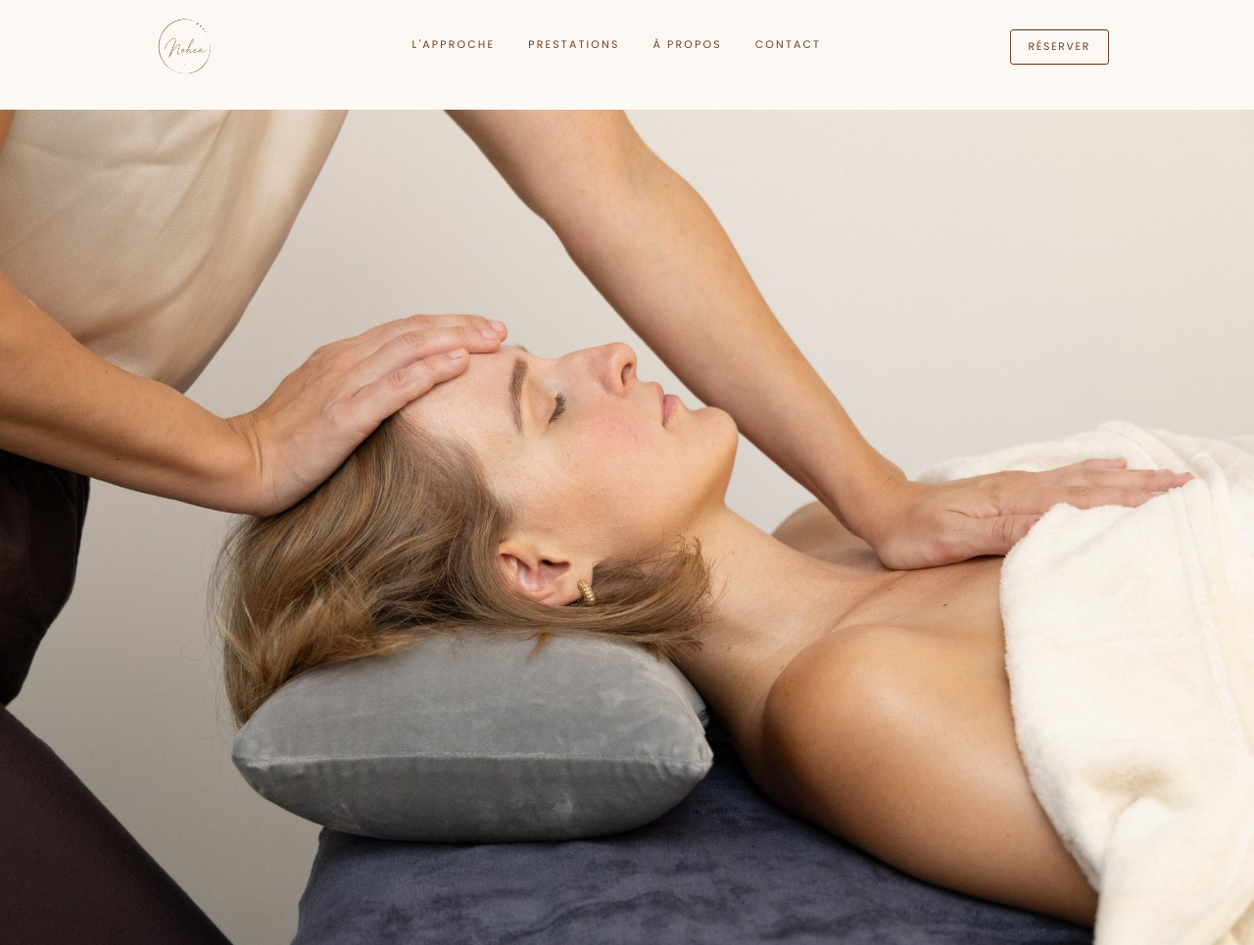
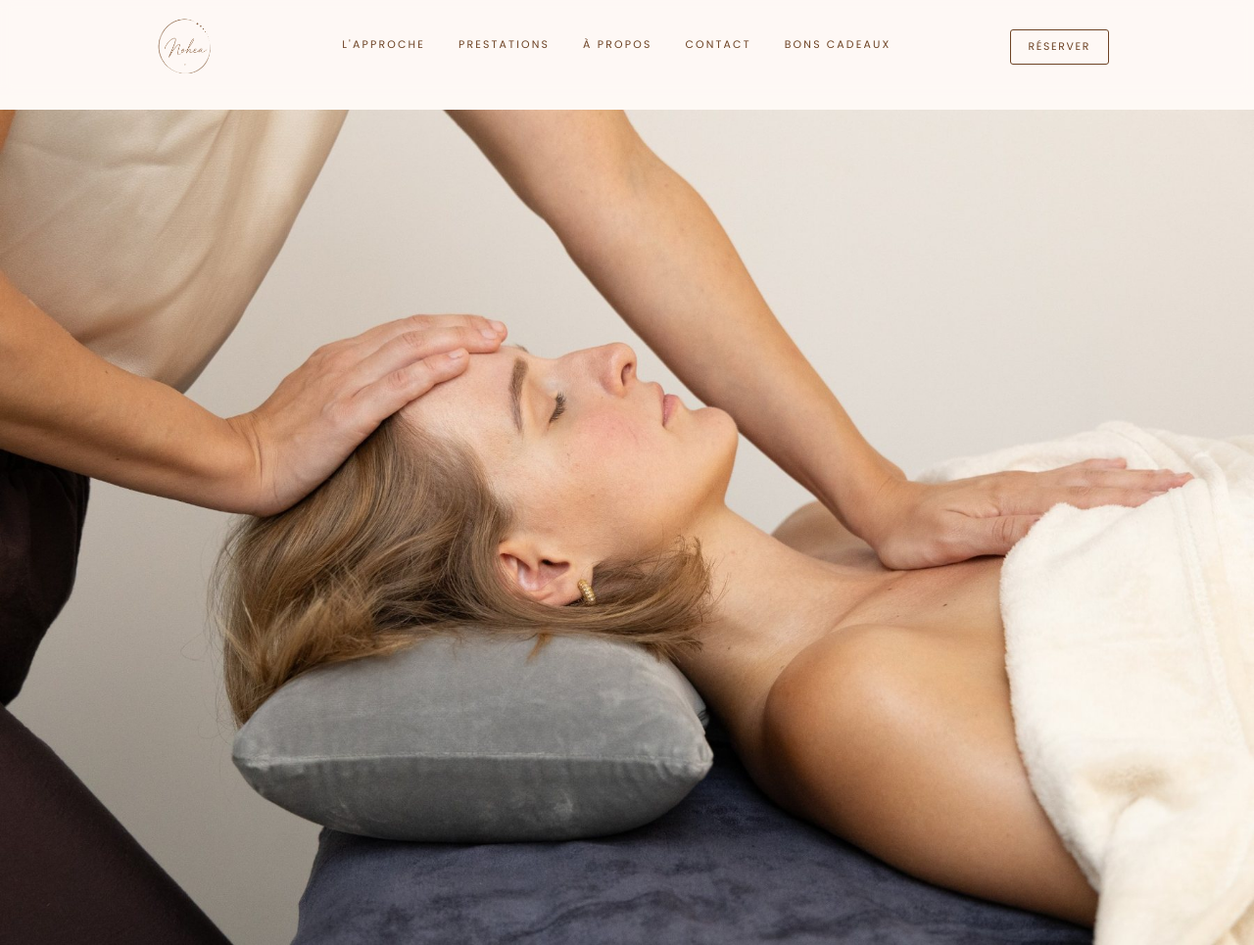
Before and after one commit to noheamassages/nohea-site, a plain HTML site: page index.html in a window 1280 px wide. Shown: the top 965 px of the page at 98% size. Drawn offline with Linux system fonts and the light colour scheme.

Commit message:
Add "Bons cadeaux" nav link to Fresha gift card page
Co-Authored-By: Claude Sonnet 5 <noreply@anthropic.com>
Claude-Session: https://claude.ai/code/session_01FW5peMeRaLFNe2HwnZHD5d

```diff
--- a/index.html
+++ b/index.html
@@ -433,6 +433,7 @@
         <a href="#services">Prestations</a>
         <a href="#about">À propos</a>
         <a href="#contact">Contact</a>
+        <a href="https://l.fresha.com/38s3yrx97" target="_blank" rel="noopener">Bons cadeaux</a>
       </nav>
       <a class="nav-cta" href="https://www.fresha.com/book-now/nohea-di6z0quc/services?lid=3180996&eid=5549410&share=true&pId=3077017" target="_blank" rel="noopener">Réserver</a>
       <button class="nav-toggle" id="navToggle" aria-label="Ouvrir le menu" aria-expanded="false" aria-controls="mobileMenu">
@@ -444,6 +445,7 @@
       <a href="#services">Prestations</a>
       <a href="#about">À propos</a>
       <a href="#contact">Contact</a>
+      <a href="https://l.fresha.com/38s3yrx97" target="_blank" rel="noopener">Bons cadeaux</a>
       <a class="mobile-cta" href="https://www.fresha.com/book-now/nohea-di6z0quc/services?lid=3180996&eid=5549410&share=true&pId=3077017" target="_blank" rel="noopener">Réserver</a>
     </nav>
   </header>
```
